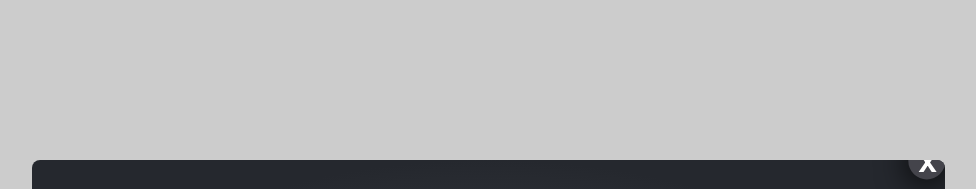
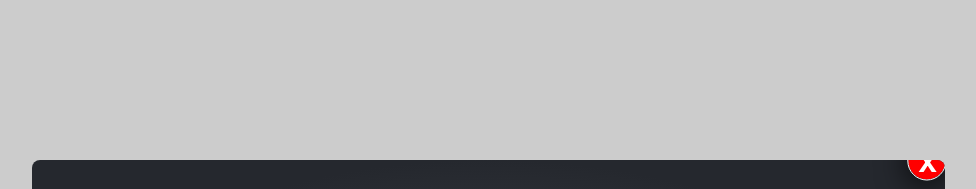
Before and after one commit to SemidaGaidos/tema-position, a website: page index.html in a window 1280 px wide. In both pictures the pointer is over the link 1095 px from the left and 160 px from the top of the page. Shown: the top 189 px of the page, without its empty margins (168-1144 px from the left). Drawn offline with Linux system fonts and the light colour scheme.

Commit message:
tranzitie buton x

```diff
--- a/stil.css
+++ b/stil.css
@@ -24,6 +24,15 @@ body {
 }
 h1 {
   border-block-end: 1px solid rgba(219, 219, 219, 1);
+}
+.btn-x {
+  transition-property: background-color outline;
+}
+.btn-x:hover {
+  outline: 1px solid white;
+  background-color: red;
+  transition-duration: 1s;
+  transition-timing-function: linear;
 }
 .btn-x {
   background: #44444b;
```
